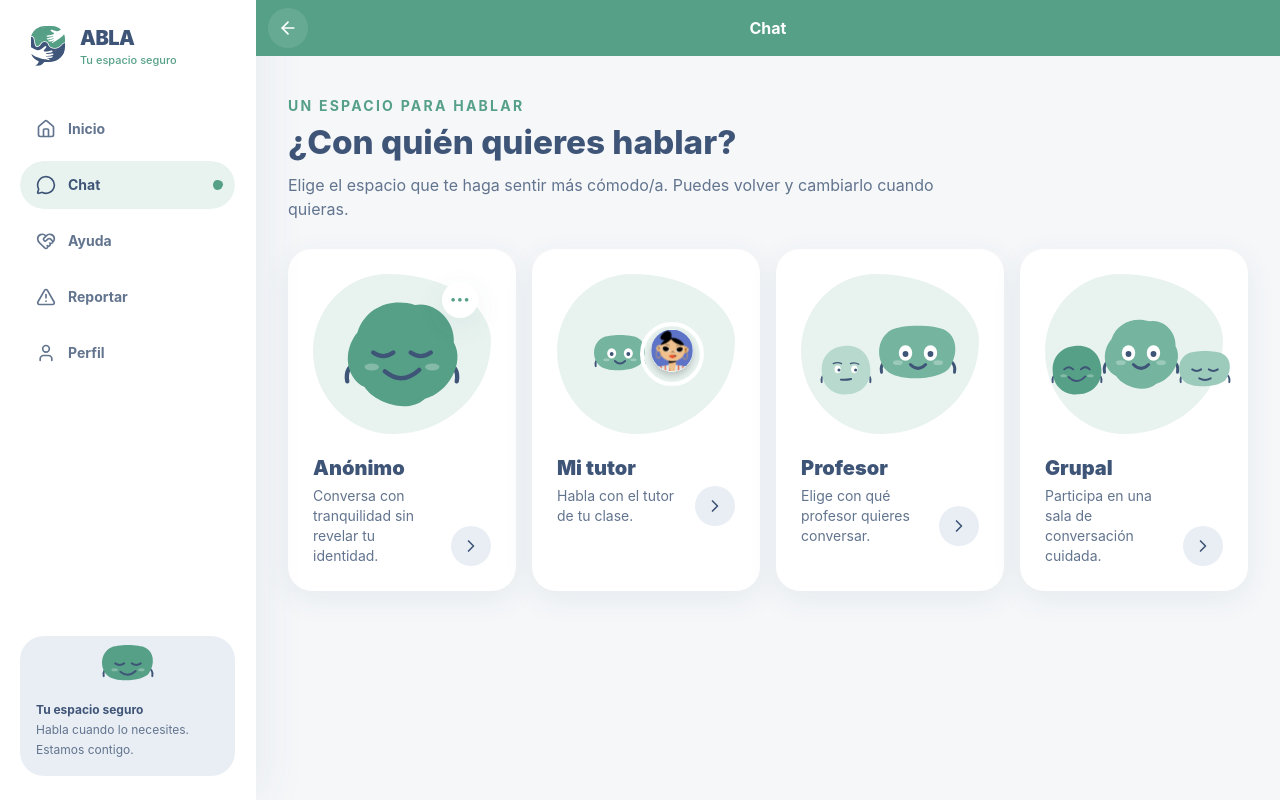
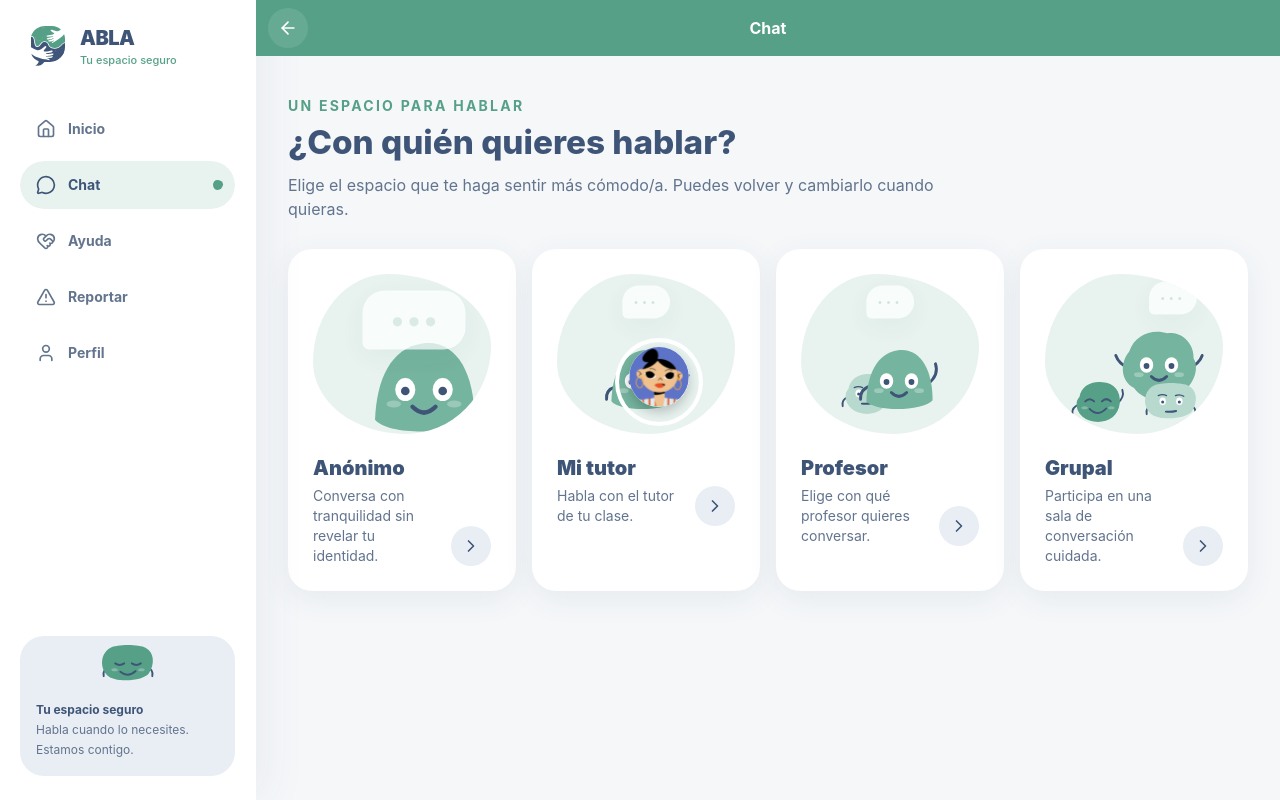
Before and after one commit to leandrodesignux-ux/ABLA-APP, a React (Vite) app: page /chat in a window 1280 px wide. Built offline with nearby package versions, Linux system fonts and the light colour scheme.

Commit message:
feat: add expressive chat and report scenes

```diff
--- a/src/pages/ChatSelect.jsx
+++ b/src/pages/ChatSelect.jsx
@@ -8,20 +8,30 @@ import PageTransition from '../components/PageTransition.jsx'
 import { useAppContext } from '../context/AppContext.jsx'
 import { ablaMotion, motionIfAllowed } from '../design/motion.js'
 
+const bubbleVariants = {
+  idle: { y: 2, scale: .92, opacity: .7 },
+  hover: { y: -2, scale: 1, opacity: 1 },
+  tap: { y: 1, scale: .95, opacity: 1 },
+}
+
+function MiniBubble({ className = '' }) {
+  return <motion.div variants={bubbleVariants} className={`absolute rounded-[18px_18px_18px_6px] bg-white px-3 py-1.5 shadow-abla-card ${className}`}><motion.span variants={{ idle: { opacity: .35 }, hover: { opacity: 1 } }} className="font-black tracking-[.2em] text-abla-green">···</motion.span></motion.div>
+}
+
 function ChatScene({ kind, avatarSrc }) {
-  if (avatarSrc) return <div className="relative flex items-end justify-center"><AblaCharacter emotion="chat" shape="pill" size="sm" /><img src={avatarSrc} alt="" className="-ml-3 h-16 w-16 rounded-full border-4 border-white object-cover" /></div>
-  if (kind === 'group') return <div className="flex items-end justify-center -space-x-4"><AblaCharacter emotion="happy" shape="circle" size="sm" /><AblaCharacter emotion="chat" shape="blob" size="md" /><AblaCharacter emotion="calm" shape="pill" size="sm" /></div>
-  if (kind === 'teacher') return <div className="flex items-end justify-center -space-x-2"><AblaCharacter emotion="neutral" shape="circle" size="sm" /><AblaCharacter emotion="chat" shape="pill" size="md" /></div>
-  if (kind === 'anonymous') return <div className="relative"><AblaCharacter emotion="safe" shape="blob" size="lg" /><span className="absolute -right-1 top-0 rounded-full bg-white px-2 py-1 text-lg font-black text-abla-green shadow-abla-card">···</span></div>
-  return <AblaCharacter emotion="help" shape="soft-star" size="lg" />
+  if (avatarSrc) return <div className="relative h-28 w-full md:h-40"><motion.div variants={{ idle: { x: 0 }, hover: { x: 4 }, tap: { x: 1 } }} className="absolute bottom-1 left-[22%]"><AblaCharacter emotion="chat" shape="arch" pose="point" gaze="right" interaction="supportive" size="md" /></motion.div><motion.img variants={{ idle: { y: 0, boxShadow: '0 0 0 4px #fff' }, hover: { y: -2, boxShadow: '0 0 0 5px #DCECE7' } }} src={avatarSrc} alt="" className="absolute bottom-3 right-[20%] h-16 w-16 rounded-full object-cover md:h-20 md:w-20" /><MiniBubble className="left-1/2 top-2 -translate-x-1/2" /></div>
+  if (kind === 'group') return <div className="relative h-28 w-full md:h-40"><motion.div variants={{ idle: { x: 0, y: 0 }, hover: { x: 5, y: -1 } }} className="absolute bottom-0 left-[12%]"><AblaCharacter emotion="happy" shape="pebble" pose="wave" gaze="right" interaction="friendly" size="sm" /></motion.div><motion.div variants={{ idle: { y: 0 }, hover: { y: -3 } }} className="absolute bottom-5 left-[37%]"><AblaCharacter emotion="chat" shape="blob" pose="open" gaze="left" interaction="supportive" size="md" /></motion.div><motion.div variants={{ idle: { x: 0 }, hover: { x: -4, y: -1 } }} className="absolute bottom-0 right-[11%]"><AblaCharacter emotion="neutral" shape="pill" pose="rest" gaze="left" interaction="curious" size="sm" /></motion.div><MiniBubble className="right-[14%] top-1" /></div>
+  if (kind === 'teacher') return <div className="relative h-28 w-full md:h-40"><motion.div variants={{ idle: { x: 0 }, hover: { x: 4 } }} className="absolute bottom-2 left-[19%]"><AblaCharacter emotion="neutral" shape="pebble" pose="rest" gaze="right" interaction="curious" size="sm" /></motion.div><motion.div variants={{ idle: { x: 0 }, hover: { x: -4 } }} className="absolute bottom-1 right-[18%]"><AblaCharacter emotion="chat" shape="arch" pose="wave" gaze="left" interaction="supportive" size="md" /></motion.div><MiniBubble className="left-1/2 top-2 -translate-x-1/2" /></div>
+  if (kind === 'anonymous') return <div className="relative h-28 w-full md:h-40"><motion.div variants={{ idle: { y: 13 }, hover: { y: 2 }, tap: { y: 8 } }} className="absolute -bottom-4 left-[22%]"><AblaCharacter emotion="chat" shape="arch" pose="hide" gaze="right" interaction="shy" size="lg" /></motion.div><motion.div variants={bubbleVariants} className="absolute right-[12%] top-3 h-16 w-28 rounded-[24px_24px_24px_7px] bg-white shadow-abla-card"><div className="flex h-full items-center justify-center gap-2">{[0, 1, 2].map((dot) => <motion.span key={dot} variants={{ idle: { opacity: .25, y: 2 }, hover: { opacity: 1, y: 0 }, tap: { y: 1 } }} transition={{ delay: dot * .06 }} className="h-2.5 w-2.5 rounded-full bg-abla-green" />)}</div></motion.div></div>
+  return <div className="relative h-28 w-full md:h-40"><div className="absolute bottom-0 left-1/2 -translate-x-1/2"><AblaCharacter emotion="help" shape="soft-star" pose="open" gaze="right" interaction="supportive" size="lg" decoration /></div><MiniBubble className="right-[14%] top-2" /></div>
 }
 
 function OptionCard({ title, description, to, kind, avatarSrc, subdued = false }) {
   const navigate = useNavigate()
   const reducedMotion = useReducedMotion()
   return (
-    <motion.button type="button" whileHover={motionIfAllowed(reducedMotion, { y: -5 })} whileTap={motionIfAllowed(reducedMotion, ablaMotion.press)} onClick={() => navigate(to)} className="group relative flex min-h-44 w-full flex-col overflow-hidden rounded-abla-card border border-white/70 bg-white p-5 text-left shadow-abla-card transition-shadow hover:shadow-abla-float focus-visible:outline-none focus-visible:ring-3 focus-visible:ring-abla-green/30 md:min-h-72 md:p-6" aria-label={title}>
-      <div className={`grid min-h-28 w-full place-items-center rounded-abla-blob ${subdued ? 'bg-abla-blue-soft' : 'bg-abla-green-soft'} md:min-h-40`}><motion.div whileHover={motionIfAllowed(reducedMotion, { x: 3, rotate: 1 })}><ChatScene kind={kind} avatarSrc={avatarSrc} /></motion.div></div>
+    <motion.button type="button" initial="idle" animate="idle" whileHover="hover" whileTap="tap" variants={{ idle: {}, hover: motionIfAllowed(reducedMotion, { y: -3 }), tap: motionIfAllowed(reducedMotion, ablaMotion.press) }} onClick={() => navigate(to)} className="group relative flex min-h-44 w-full flex-col overflow-hidden rounded-abla-card border border-white/70 bg-white p-5 text-left shadow-abla-card transition-shadow hover:shadow-abla-float focus-visible:outline-none focus-visible:ring-3 focus-visible:ring-abla-green/30 md:min-h-72 md:p-6" aria-label={title}>
+      <motion.div variants={{ idle: { scale: 1 }, hover: { scale: reducedMotion ? 1 : 1.015 }, tap: { scale: .99 } }} className={`relative min-h-28 w-full overflow-hidden rounded-[42%_58%_48%_52%/55%_45%_55%_45%] ${subdued ? 'bg-abla-blue-soft' : 'bg-abla-green-soft'} md:min-h-40`}><ChatScene kind={kind} avatarSrc={avatarSrc} /></motion.div>
       <div className="mt-5 flex w-full items-end gap-3"><div className="min-w-0 flex-1"><h2 className="text-lg font-black text-abla-blue md:text-xl">{title}</h2><p className="mt-1 text-sm leading-5 text-slate-500">{description}</p></div><span className="grid h-10 w-10 shrink-0 place-items-center rounded-full bg-abla-blue-soft text-abla-blue transition-colors group-hover:bg-abla-green group-hover:text-white"><ChevronRight className="h-5 w-5" /></span></div>
     </motion.button>
   )
```
Also changed, not shown: src/pages/Reportar.jsx (+12 -6 lines).
